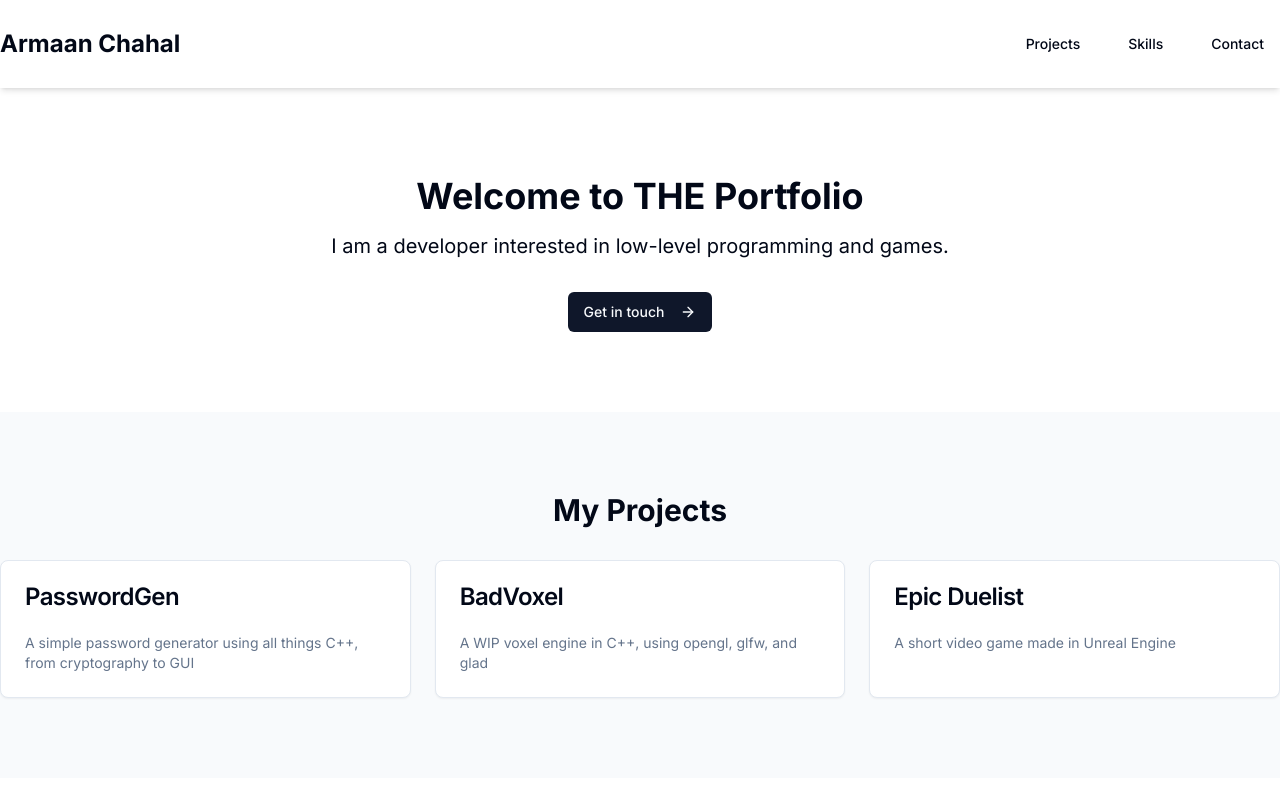
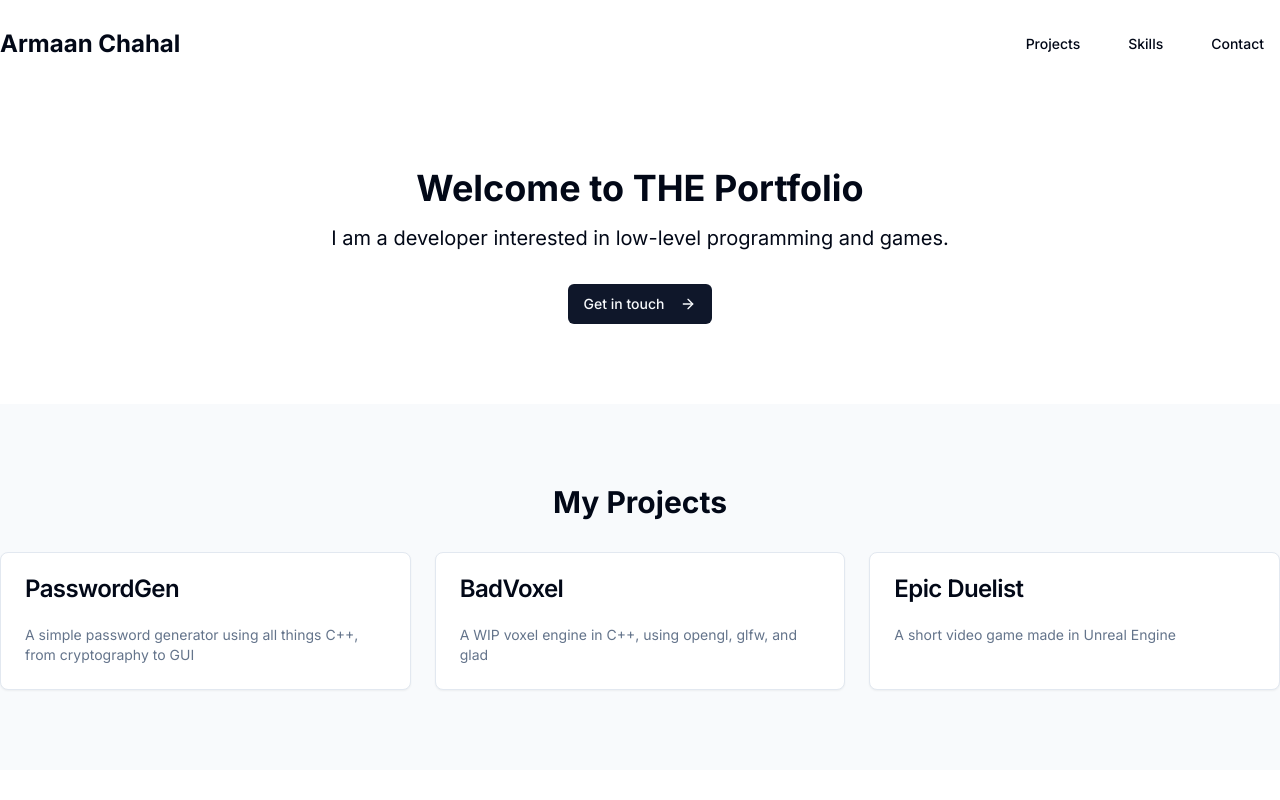
Before and after one commit to ArmaanCPro/vportfolio, a Next.js app: page / in a window 1280 px wide. Shown: the top 800 px of the page. Built offline with nearby package versions, Linux system fonts and the light colour scheme.

Commit message:
Revert "make header always on top"
This reverts commit 0957bc1b96c8028d4f5c217142b9af29454221da.

```diff
--- a/src/app/components/header.tsx
+++ b/src/app/components/header.tsx
@@ -3,7 +3,7 @@ import { Button } from "@/components/ui/button"
 
 export default function Header() {
     return (
-        <header className="fixed top-0 left-0 right-0 z-50 py-6 bg-white shadow-md">
+        <header className="py-6">
             <nav className="container mx-auto flex items-center justify-between">
                 <Link href="/" className="text-2xl font-bold">
                     Armaan Chahal
--- a/src/app/globals.css
+++ b/src/app/globals.css
@@ -8,7 +8,6 @@ html {
 
 body {
   font-family: Arial, Helvetica, sans-serif;
-  padding-top: 6rem; /* Adjust this value based on the height of header */
 }
 
 @layer base {
```
